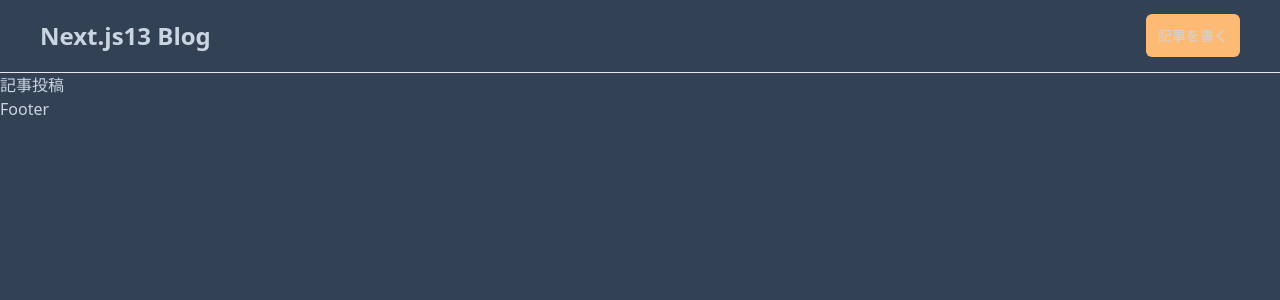
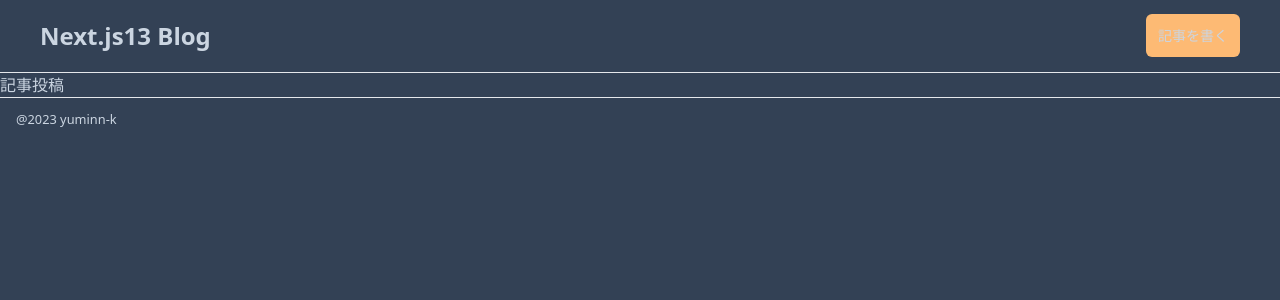
Before and after one commit to yuminn-k/study_next, a Next.js app in the folder next.js13-tailwindcss-blog/: page / in a window 1280 px wide. Shown: the top 300 px of the page. Built offline with nearby package versions, Linux system fonts and the light colour scheme.

Commit message:
feat: Implement footer

```diff
--- a/next.js13-tailwindcss-blog/src/app/layout.tsx
+++ b/next.js13-tailwindcss-blog/src/app/layout.tsx
@@ -1,3 +1,4 @@
+import Footer from "./Footer";
 import Header from "./Header";
 import "./globals.css";
 import type { Metadata } from "next";
@@ -17,7 +18,7 @@ export default function RootLayout({
       <body className="container mx-auto bg-slate-700 text-slate-300">
         <Header />
         {children}
-        <footer>Footer</footer>
+        <Footer />
       </body>
     </html>
   );
```
